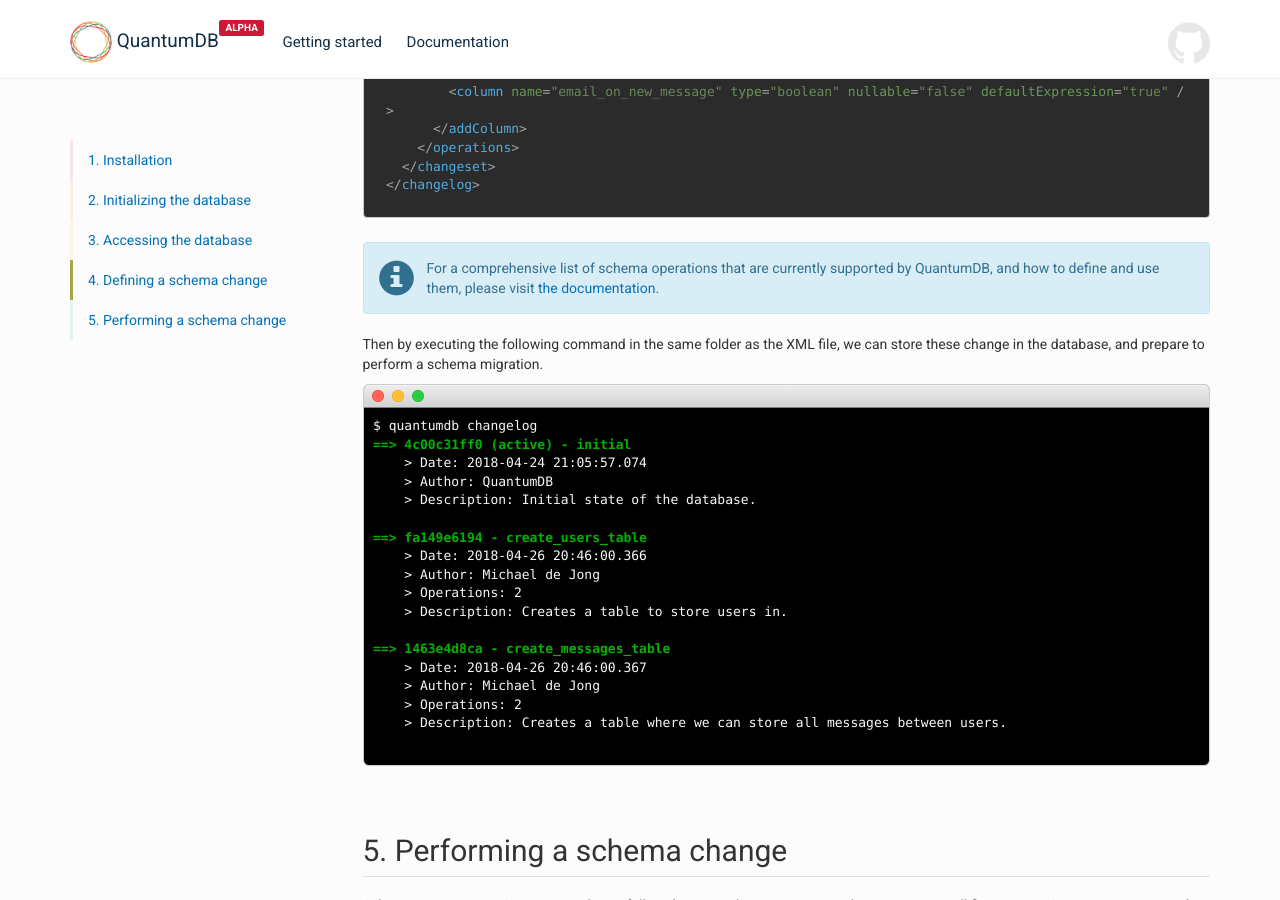
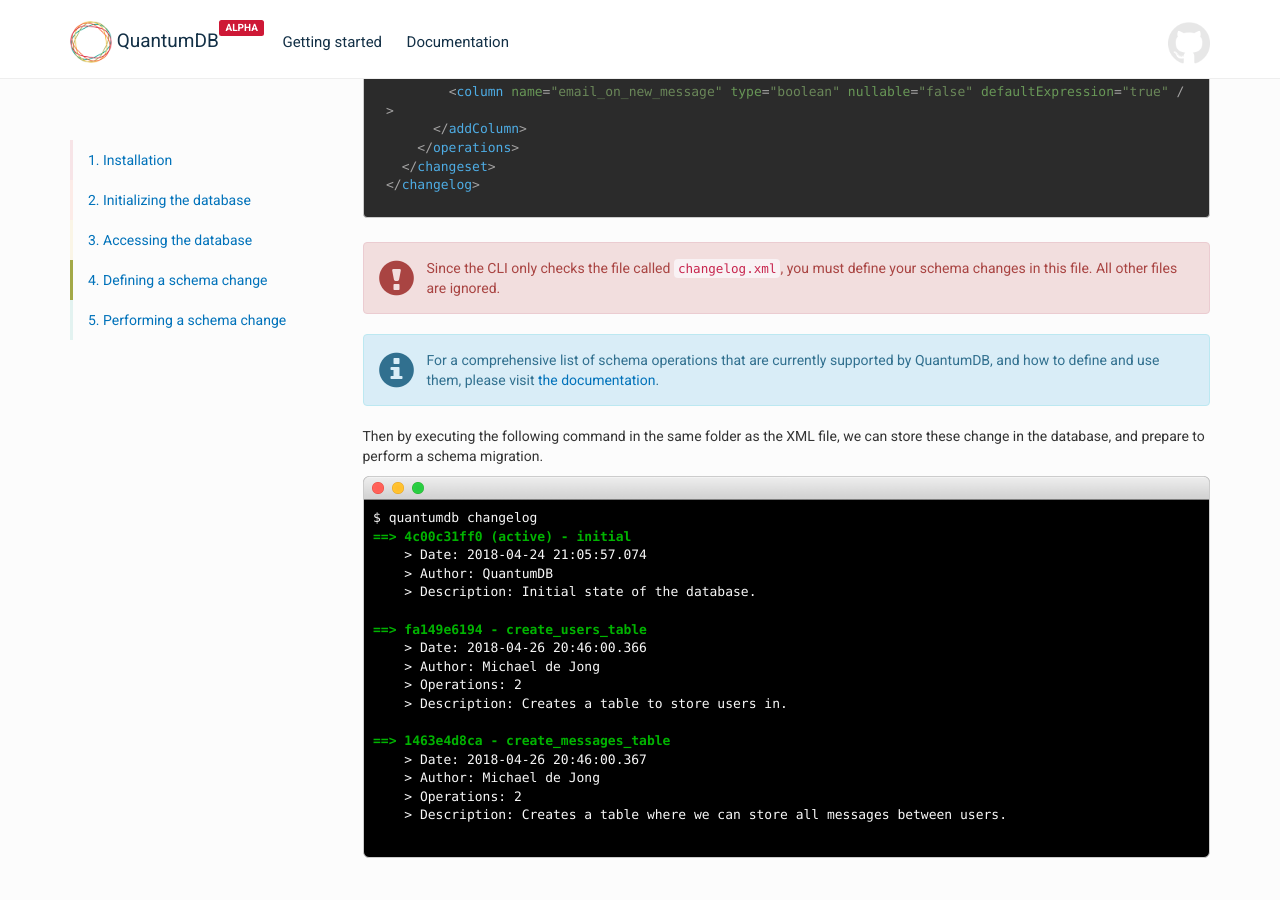
Before and after one commit to quantumdb/quantumdb, a Jekyll site: the page built from docs/getting-started/index.html, in a window 1280 px wide and 900 px high, scrolled down 2570 px. Built offline with Jekyll 4.4.1, drawn with Linux system fonts in a browser that asks for light colours; nearby versions of some CDN libraries; Markdown is read by kramdown in place of the engine named in the settings.

Commit message:
Alert that you must define changes in changelog.xml file.

```diff
--- a/docs/getting-started/index.html
+++ b/docs/getting-started/index.html
@@ -168,6 +168,14 @@ layout: default
   &lt;/changeset&gt;
 &lt;/changelog&gt;</code></pre>
 
+			<div class="alert alert-danger">
+				<i class="glyphicon glyphicon-exclamation-sign"></i>
+				<p>
+					Since the CLI only checks the file called <code>changelog.xml</code>, you must define your schema
+					changes in this file. All other files are ignored.
+				</p>
+			</div>
+
 			<div class="alert alert-info">
 				<i class="glyphicon glyphicon-info-sign"></i>
 				<p>
```
